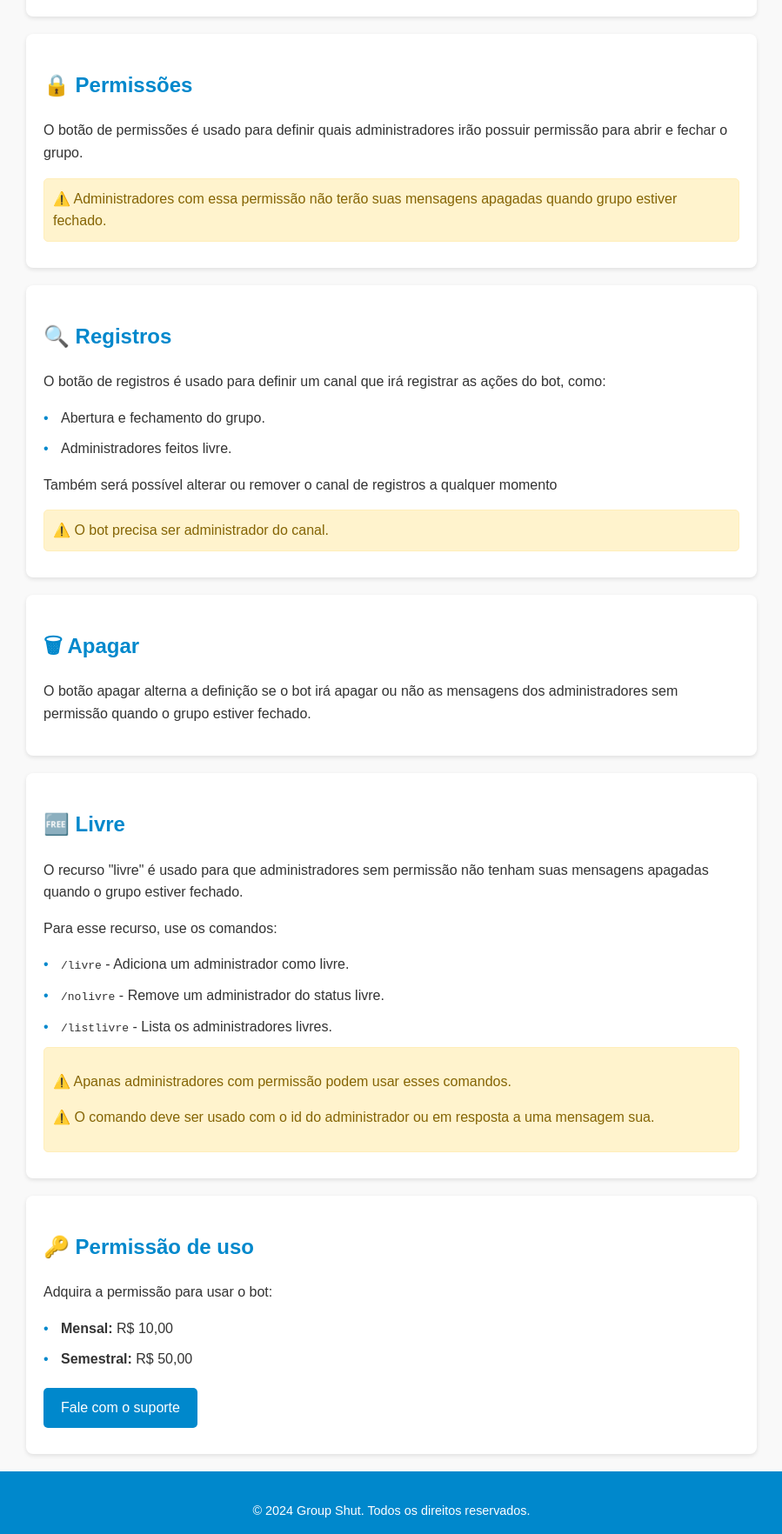
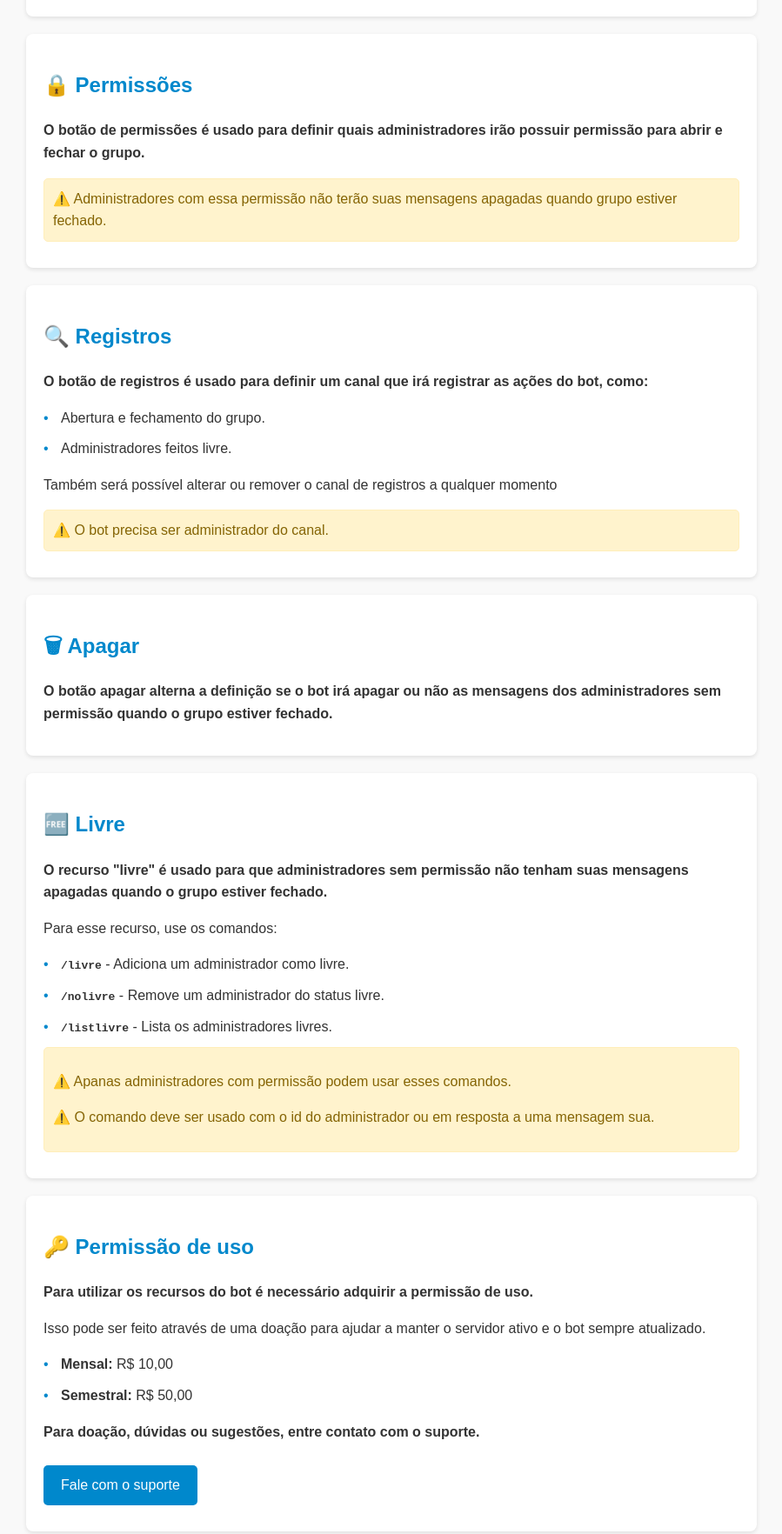
Before and after one commit to moraeshoje/GroupShut, a plain HTML site: page index.html in a window 1280 px wide. Shown: the part 1780-3544 px from the top of the page at 87% size, without its empty margins (190-1089 px from the left). Drawn offline with Linux system fonts and the light colour scheme.

Commit message:
Update index.html
Atualização

```diff
--- a/index.html
+++ b/index.html
@@ -148,8 +148,8 @@
     </section>
     <section id="configuracoes">
         <h2>⚙️ Configurações</h2>
-        <p>Todas as configurações do bot sao acessadas através do comando <code>/menu</code></p>
-        <p>Na tela inicial, além dos botões de configurações, você encontrará as seguintes informações:</p>
+        <p><b>Todas as configurações do bot sao acessadas através do comando <code>/menu</code></b></p>
+        <p><b>Na tela inicial, além dos botões de configurações, você encontrará as seguintes informações:</b></p>
         <ul>
             <li><b>Estado</b> - Indica grupo aberto ou fechado.
             <li><b>Apagar</b> - indica se o bot irá apagar as mensagens quando o grupo estiver fechado.</li>
@@ -164,13 +164,13 @@
     </section>
     <section id="permissoes">
         <h2>🔒 Permissões</h2>
-        <p>O botão de permissões é usado para definir quais administradores irão possuir permissão para abrir e fechar o grupo.</p>
+        <p><b>O botão de permissões é usado para definir quais administradores irão possuir permissão para abrir e fechar o grupo.</b></p>
         <div class="alert">
             ⚠️ Administradores com essa permissão não terão suas mensagens apagadas quando grupo estiver fechado.
     </section>
     <section id="registros">
         <h2>🔍 Registros</h2>
-        <p>O botão de registros é usado para definir um canal que irá registrar as ações do bot, como:</p>
+        <p><b>O botão de registros é usado para definir um canal que irá registrar as ações do bot, como:</b></p>
         <ul>
             <li>Abertura e fechamento do grupo.</li>
             <li>Administradores feitos livre.</li>
@@ -182,16 +182,16 @@
     </section>
     <section id="apagar">
         <h2>🗑 Apagar</h2>
-        <p>O botão apagar alterna a definição se o bot irá apagar ou não as mensagens dos administradores sem permissão quando o grupo estiver fechado.</p>
+        <p><b>O botão apagar alterna a definição se o bot irá apagar ou não as mensagens dos administradores sem permissão quando o grupo estiver fechado.</b></p>
     </section>
     <section id="livre">
         <h2>🆓 Livre</h2>
-        <p>O recurso "livre" é usado para que administradores sem permissão não tenham suas mensagens apagadas quando o grupo estiver fechado.</p>
+        <p><b>O recurso "livre" é usado para que administradores sem permissão não tenham suas mensagens apagadas quando o grupo estiver fechado.</b></p>
         <p>Para esse recurso, use os comandos:</p>
         <ul>
-            <li><code>/livre</code> - Adiciona um administrador como livre.</li>
-            <li><code>/nolivre</code> - Remove um administrador do status livre.</li>
-            <li><code>/listlivre</code> - Lista os administradores livres.</li>
+            <li><b><code>/livre</code></b> - Adiciona um administrador como livre.</li>
+            <li><b><code>/nolivre</code></b> - Remove um administrador do status livre.</li>
+            <li><b><code>/listlivre</code></b> - Lista os administradores livres.</li>
         </ul>
         <div class="alert">
             <p>⚠️ Apanas administradores com permissão podem usar esses comandos.</p>
@@ -199,11 +199,13 @@
     </section>
     <section id="permissao-de-uso">
         <h2>🔑 Permissão de uso</h2>
-        <p>Adquira a permissão para usar o bot:</p>
+        <p><b>Para utilizar os recursos do bot é necessário adquirir a permissão de uso.</b></p>
+        <p>Isso pode ser feito através de uma doação para ajudar a manter o servidor ativo e o bot sempre atualizado.</p>
         <ul>
             <li><b>Mensal:</b> R$ 10,00</li>
             <li><b>Semestral:</b> R$ 50,00</li>
         </ul>
+        <p><b>Para doação, dúvidas ou sugestões, entre contato com o suporte.</b></p>
         <a href="https://t.me/moraeshojebot?start=menu_shut" class="btn">Fale com o suporte</a>
     </section>
     <footer>
```
